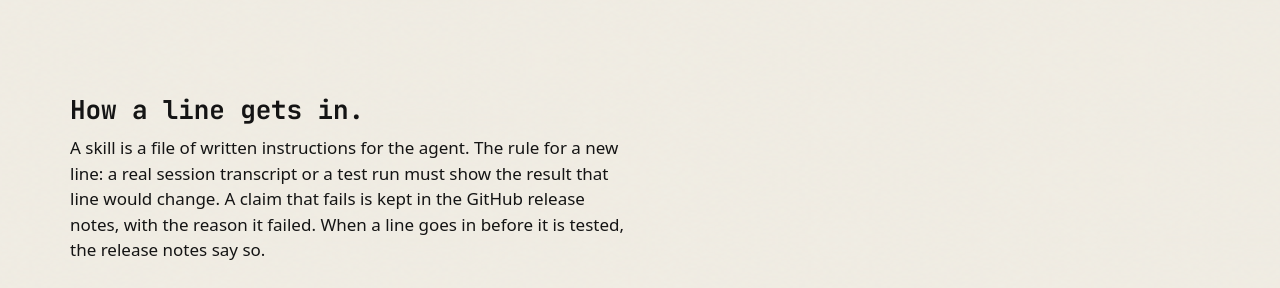
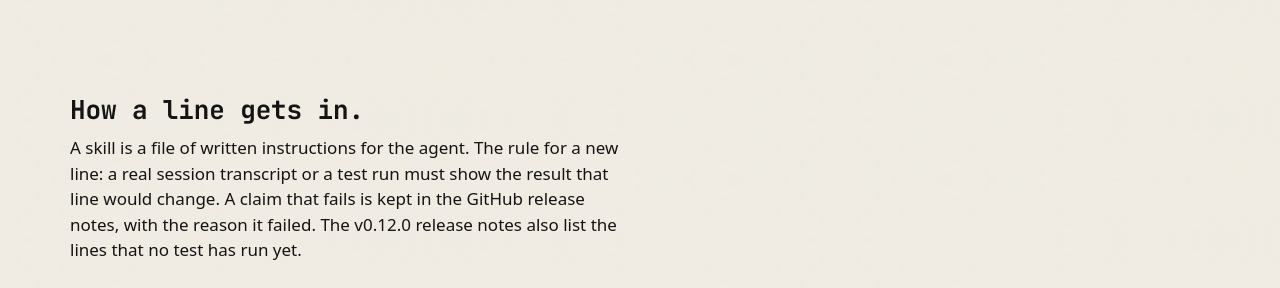
Before and after one commit to rajnandan1/sharper-skills, a plain HTML site: page site/index.html in a window 1280 px wide. Shown: the part 960-1248 px from the top of the page. Drawn offline with Linux system fonts and the light colour scheme.

Commit message:
site: narrow the untested-lines claim to what the release notes show
The page said every untested line is named in the release notes. Only the v0.12.0 notes do that, so the sentence now says exactly that.

```diff
--- a/site/index.html
+++ b/site/index.html
@@ -80,7 +80,7 @@
   <section class="evidence" id="evidence" aria-labelledby="evidence-title">
     <div class="evidence-intro">
       <h2 id="evidence-title">How a line gets in.</h2>
-      <p>A skill is a file of written instructions for the agent. The rule for a new line: a real session transcript or a test run must show the result that line would change. A claim that fails is kept in the GitHub release notes, with the reason it failed. When a line goes in before it is tested, the release notes say so.</p>
+      <p>A skill is a file of written instructions for the agent. The rule for a new line: a real session transcript or a test run must show the result that line would change. A claim that fails is kept in the GitHub release notes, with the reason it failed. The v0.12.0 release notes also list the lines that no test has run yet.</p>
     </div>
     <div class="slip slip-rejected">
       <p class="slip-label">Rejected in release v0.5.0: a claim from Andreas Zeller's <cite>The Debugging Book</cite>, checked against <code>/debugging-by-constraints</code></p>
```
